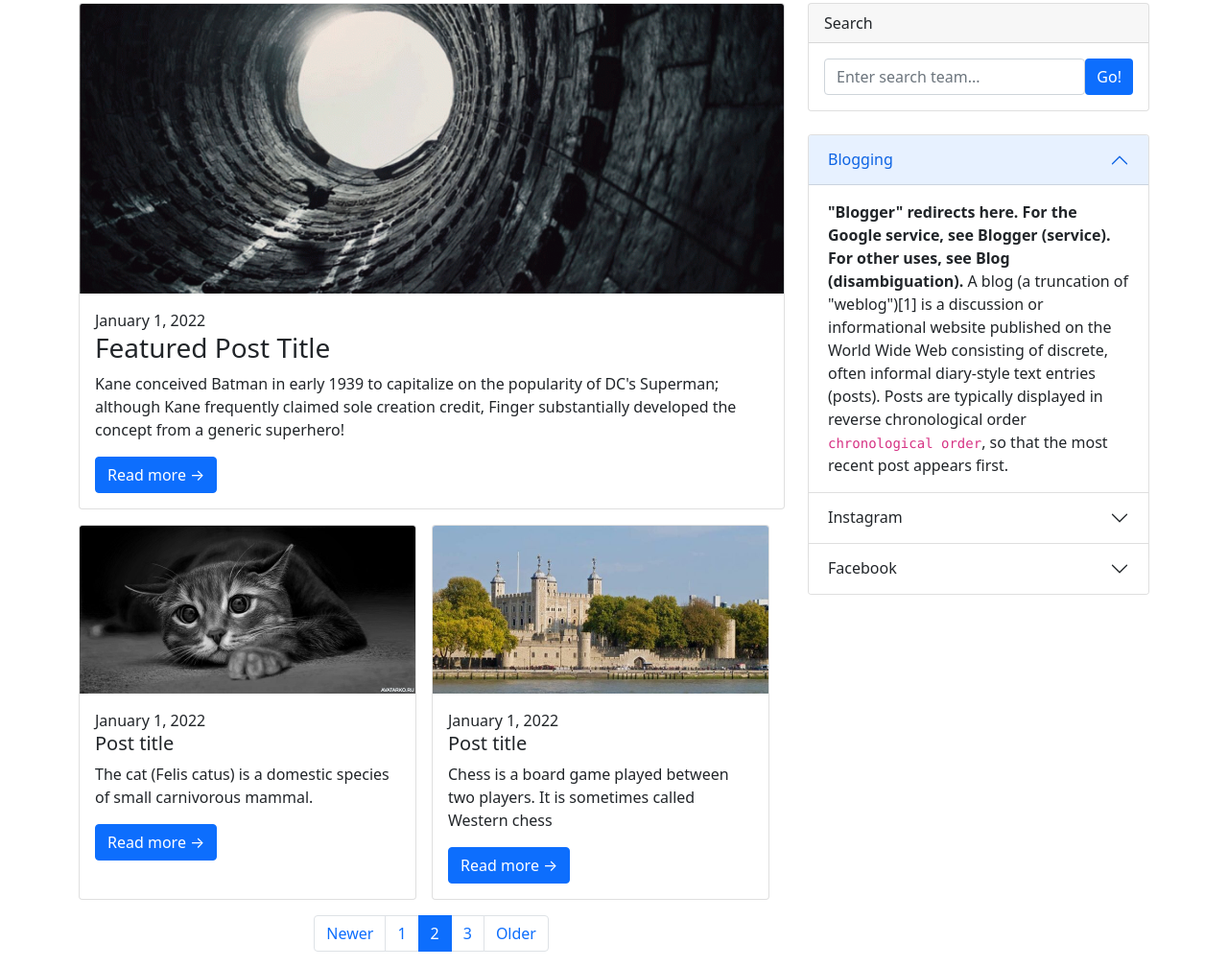
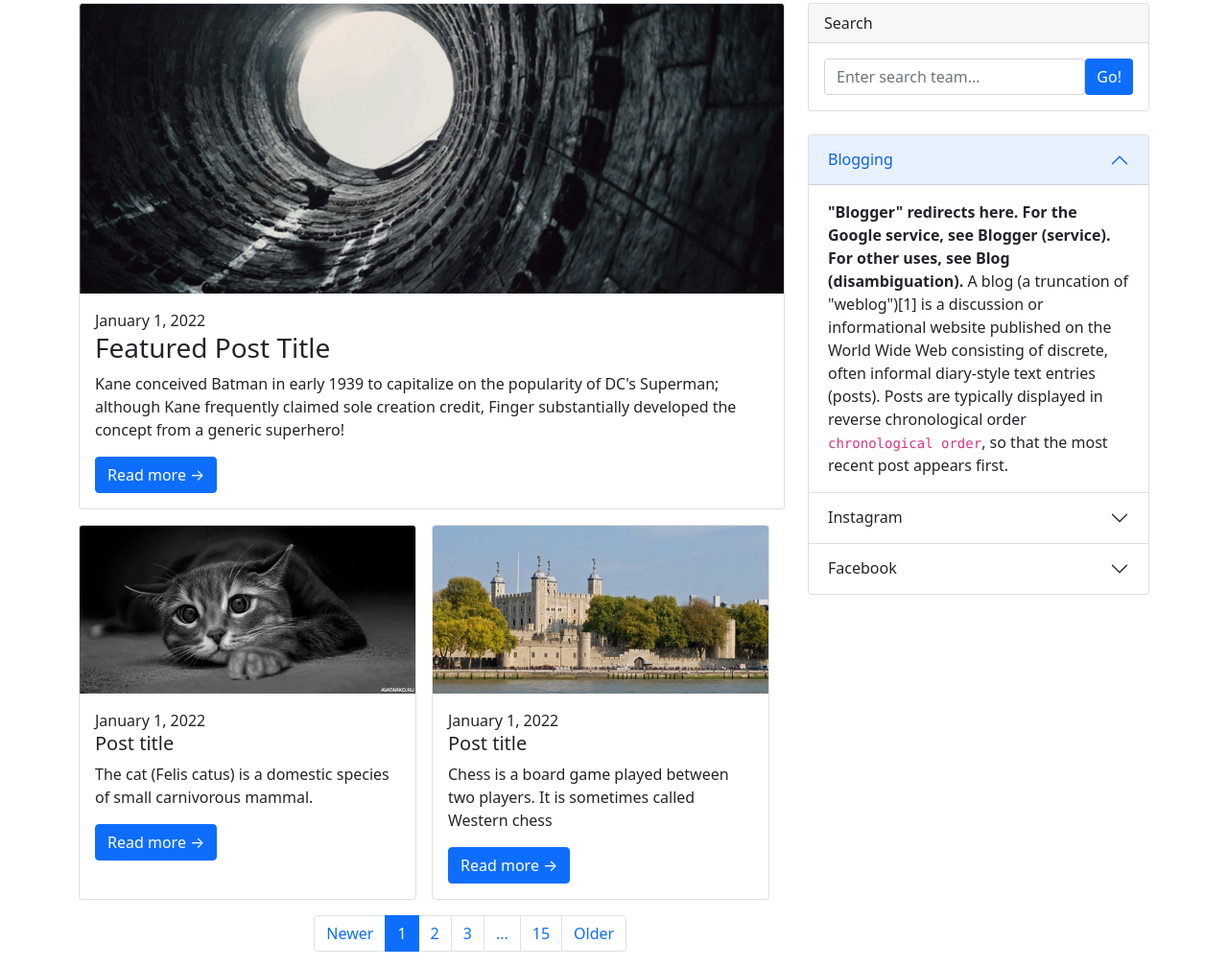
Before and after one commit to Zuhurbek/bootstrap-exam, a plain HTML site: page index.html in a window 1280 px wide. Shown: the part 181-1189 px from the top of the page at 96% size. Drawn offline with Linux system fonts and the light colour scheme.

Commit message:
Add bootstrap codes

```diff
--- a/index.html
+++ b/index.html
@@ -48,11 +48,13 @@
             <li class="page-item">
               <a class="page-link" href="#" tabindex="-1" aria-disabled="true">Newer</a>
             </li>
-            <li class="page-item"><a class="page-link" href="#">1</a></li>
-            <li class="page-item active" aria-current="page">
+            <li class="page-item active" aria-current="page"><a class="page-link" href="#">1</a></li>
+            <li class="page-item" >
               <a class="page-link" href="#">2</a>
             </li>
             <li class="page-item"><a class="page-link" href="#">3</a></li>
+            <li class="page-item"><a class="page-link" href="#">...</a></li>
+            <li class="page-item"><a class="page-link" href="#">15</a></li>
             <li class="page-item">
               <a class="page-link" href="#">Older</a>
             </li>
```
